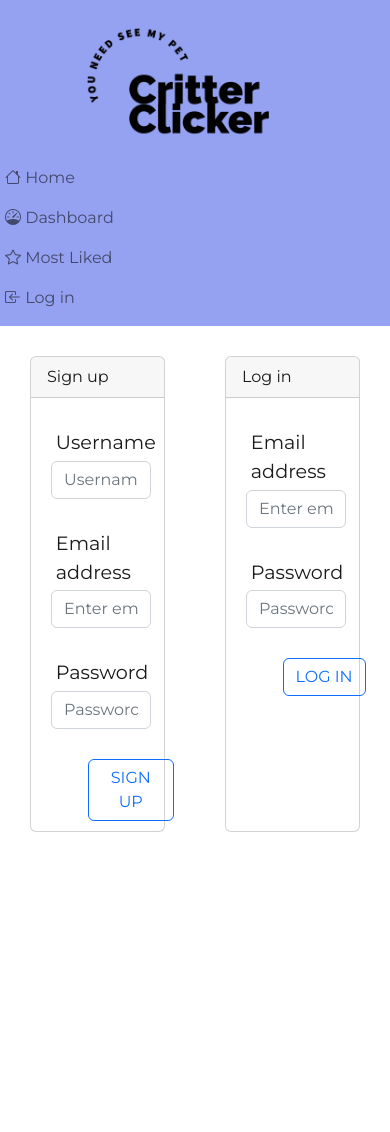
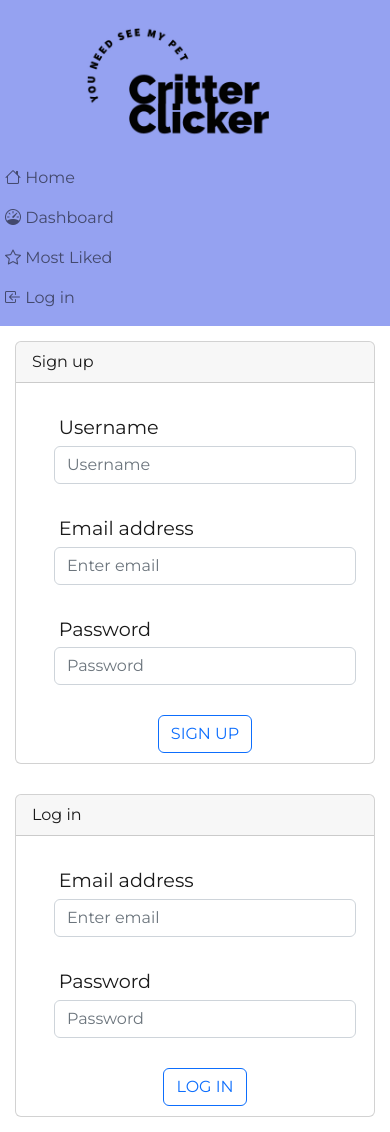
Before and after one commit to mitsukaichi/critter-clicker, a Node server app: page /login in a window 390 px wide. Before the commit the page ends 832 px from the top, so only its background shows below. Run offline with Node 20, Linux system fonts and the light colour scheme; some libraries are stand-ins or nearby versions.

Commit message:
improve styling on smaller screen

```diff
--- a/public/css/style.css
+++ b/public/css/style.css
@@ -40,21 +40,15 @@ a:hover {
 
 #signup-button{
     margin-top: 20px;
-    margin-left: 35%;
 }
 
 #login-button{
     margin-top: 20px;
-    margin-left: 35%;
 }
 
 #comment-button{
     width: 150px;
     margin-left: 30%;
-}
-
-.card{
-    margin: 30px;
 }
 
 .custom-login-modal {
@@ -102,10 +96,18 @@ a:hover {
     border-color: white;
 }
 
+.card {
+    margin: 15px;
+    width: 25rem;
+}
+
+.comment-card {
+    width: 30rem;
+}
+
 .post-new-photo-button {
     margin-top: 10px;
-    margin-left: 30%;
-    margin-right: 30%;
+    margin-bottom: 10px;
 }
 
 #submit-new-post {
@@ -117,3 +119,15 @@ a:hover {
     color: blue;
     font-weight: bolder;
 }
+
+.delete-post-button {
+    width: 250px;
+    margin-left: auto;
+    margin-right: auto;
+}
+
+@media screen and (max-width: 768px) {
+    .card {
+        width: 20rem;
+    }
+}
--- a/views/dashboard.handlebars
+++ b/views/dashboard.handlebars
@@ -1,12 +1,12 @@
-<div class="d-flex flex-column">
+<div class="d-flex flex-column align-items-center">
     <a href="/create">
-        <button type="button" class="btn btn-lg btn-success post-new-photo-button" style="width: 40rem;">
+        <button type="button" class="btn btn-lg btn-success post-new-photo-button">
             POST A NEW PHOTO
         </button>
     </a>
     <div class="d-flex flex-wrap">
     {{#each petpicPosts as |post|}}
-        <div class="card" id="post-{{id}}" style="width: 25rem;">
+        <div class="card" id="post-{{id}}">
             <a href="/petpic/{{id}}">
                 <img class="card-img-top" src="{{title}}">
             </a>
--- a/views/homepage.handlebars
+++ b/views/homepage.handlebars
@@ -1,7 +1,7 @@
 <div class="d-flex flex-wrap">
     {{#if logged_in }}
         {{#each petpicPosts as |post|}}
-        <div class="card" id="post-{{id}}" style="width: 25rem;">
+        <div class="card" id="post-{{id}}">
             <a href="/petpic/{{id}}">
                 <img class="card-img-top" src="{{title}}">
             </a>
--- a/views/login.handlebars
+++ b/views/login.handlebars
@@ -1,10 +1,10 @@
 
-    <div class="d-flex justify-content-around">
+    <div class="d-flex justify-content-around flex-wrap">
         <div class="card" style="width: 25rem;">
             <div class="card-header">
                 Sign up
             </div>
-            <form>
+            <form class="d-flex flex-column align-items-center">
                 <div class="form-group">
                     <label for="signup-username">Username</label>
                     <input type="text" class="form-control" id="signup-username" placeholder="Username">
@@ -24,7 +24,7 @@
             <div class="card-header">
                 Log in
             </div>
-            <form>
+            <form class="d-flex flex-column align-items-center">
                 <div class="form-group">
                     <label for="login-email">Email address</label>
                     <input type="email" class="form-control" id="login-email" aria-describedby="emailHelp" placeholder="Enter email">
--- a/views/partials/comment-form.handlebars
+++ b/views/partials/comment-form.handlebars
@@ -1,5 +1,5 @@
 <div class="d-flex align-items-center flex-column">
-    <div class="card" style="width: 30rem;">
+    <div class="card comment-card">
         {{!-- Partial to display form for new comments --}}
         <form action="" id="comment-form">
             <label for="comment-form">ADD NEW COMMENT</label>
--- a/views/petpic.handlebars
+++ b/views/petpic.handlebars
@@ -1,5 +1,5 @@
 <div class ="d-flex align-items-center flex-column">
-    <div class="card" id="post-{{id}}" style="width: 30rem;">
+    <div class="comment-card card" id="post-{{id}}">
         <img class="card-img-top" src="{{title}}">
         <div class="card-body d-flex">
             <div class="like-section d-flex p-2 flex-grow-1 ">
@@ -32,14 +32,14 @@
     <div class="comment">
             <h2>Comments</h2>
         {{#each comments as |comment|}}
-            <div class="card comment-card" style="width: 30rem;">
+            <div class="card comment-card">
                 <div class="card-body">
                     <p>{{comment_text}}</p>
                     <p class="comment-metadata">{{user.username}} posted on {{format_date creation_date}}</p>
                 </div>
             </div>
         {{/each}}
-        </div>
+    </div>
 </div>
         {{#if logged_in }}
             {{> comment-form}}
```
Also changed, not shown: views/partials/dashboardPost.handlebars (deleted). Lines whose indentation alone changed are shown as unchanged.
